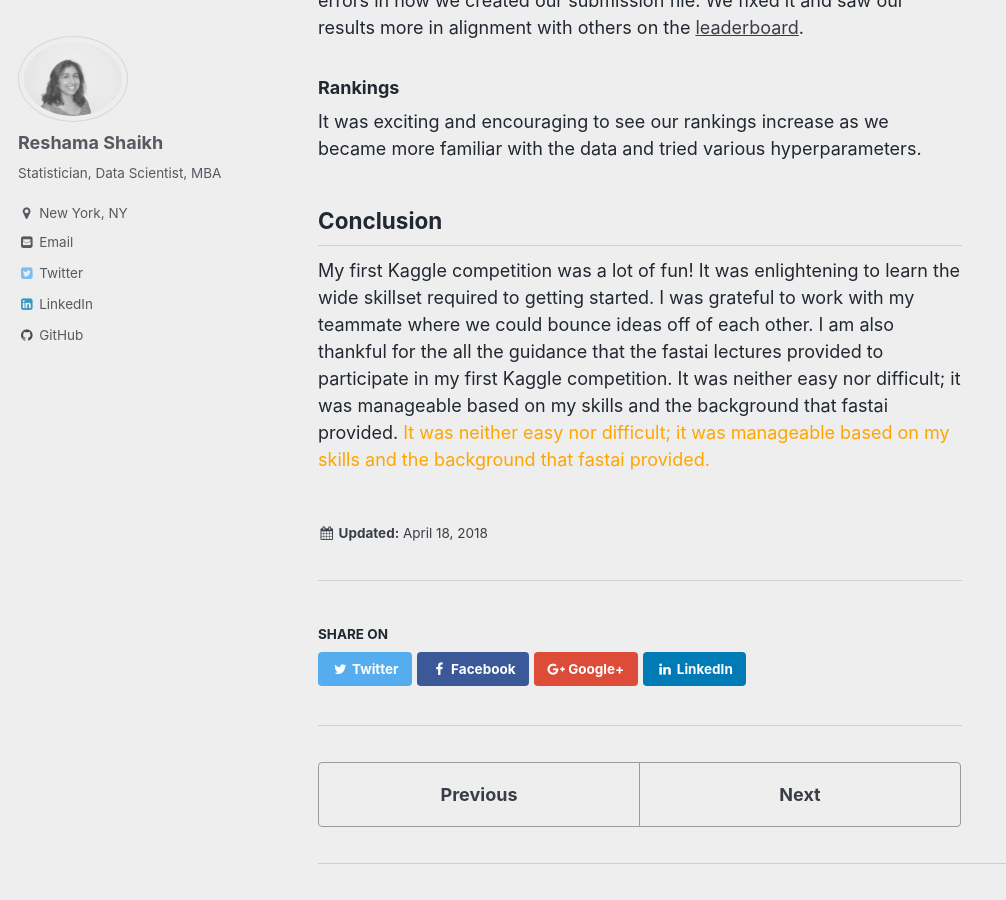
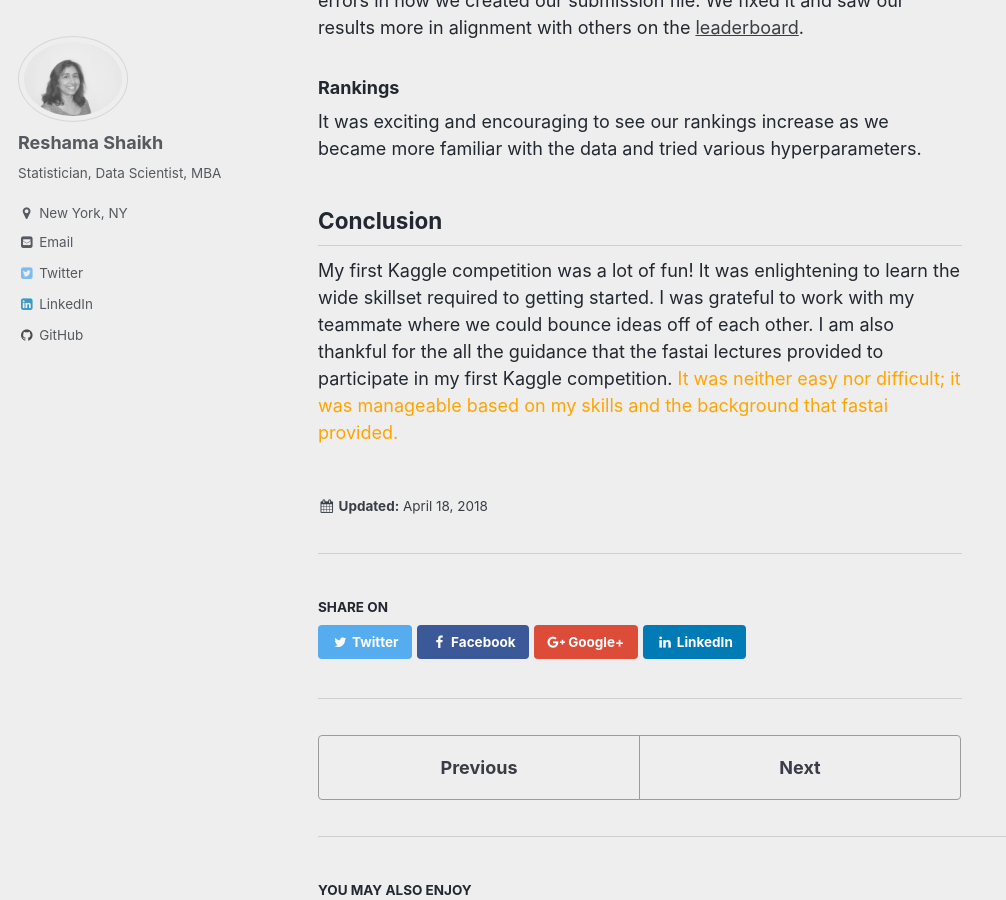
Before and after one commit to reshamas/reshamas.github.io, a Jekyll site: the page built from _posts/2018-04-18-my-first-kaggle-competition.md, in a window 1280 px wide and 900 px high, scrolled down 3849 px. Shown: the whole window, without its empty margins (0-1006 px from the left). Built offline with Jekyll 4.4.1, drawn with Linux system fonts in a browser that asks for light colours; emoji names are drawn with the system emoji font.

Commit message:
Update 2018-04-18-my-first-kaggle-competition.md

```diff
--- a/_posts/2018-04-18-my-first-kaggle-competition.md
+++ b/_posts/2018-04-18-my-first-kaggle-competition.md
@@ -74,4 +74,4 @@ When we first [submitted results](https://www.kaggle.com/c/statoil-iceberg-class
 It was exciting and encouraging to see our rankings increase as we became more familiar with the data and tried various hyperparameters.
 
 ## Conclusion
-My first Kaggle competition was a lot of fun!  It was enlightening to learn the wide skillset required to getting started.  I was grateful to work with my teammate where we could bounce ideas off of each other.  I am also thankful for the all the guidance that the fastai lectures provided to participate in my first Kaggle competition.  It was neither easy nor difficult; it was manageable based on my skills and the background that fastai provided.  <a style="color:orange">It was neither easy nor difficult; it was manageable based on my skills and the background that fastai provided.   </a>
+My first Kaggle competition was a lot of fun!  It was enlightening to learn the wide skillset required to getting started.  I was grateful to work with my teammate where we could bounce ideas off of each other.  I am also thankful for the all the guidance that the fastai lectures provided to participate in my first Kaggle competition.  <a style="color:orange">It was neither easy nor difficult; it was manageable based on my skills and the background that fastai provided.   </a>
```
